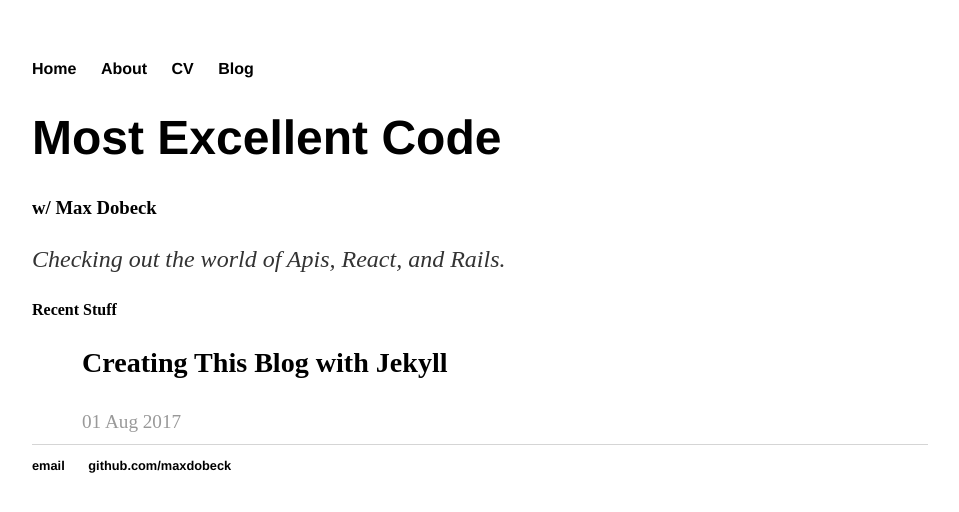
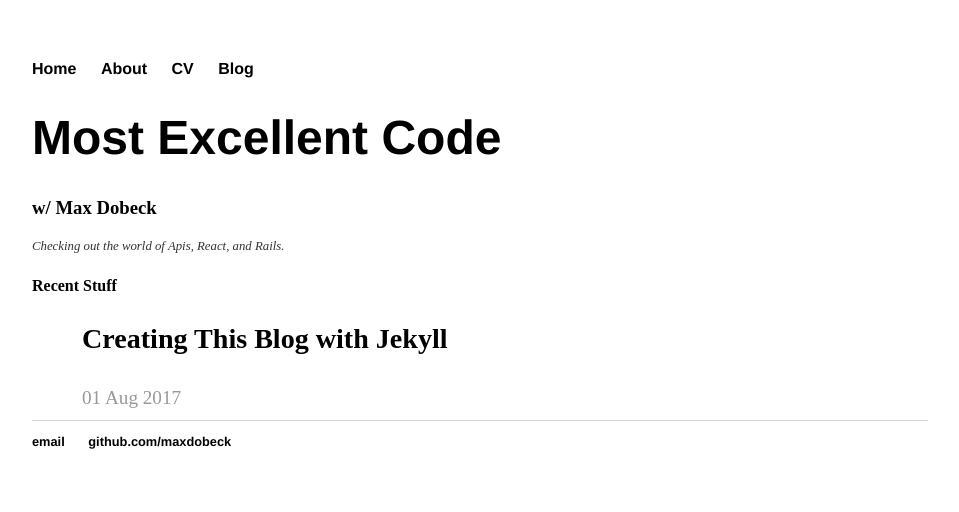
Before and after one commit to maxdobeck/maxdobeck.github.io, a Jekyll site: the page built from index.html, in a window 1280 px wide. Shown: the top 512 px of the page, without its empty margins (160-1119 px from the left). Built offline with Jekyll 4.4.1, drawn with Linux system fonts in a browser that asks for light colours.

```diff
--- a/css/main.css
+++ b/css/main.css
@@ -14,7 +14,7 @@
 }
 .subtitle {
     font-style: italic;
-    font-size: 150%;
+    font-size: .80em;
 }
 a {
     color: black;
@@ -49,7 +49,7 @@
 a.postTitle h1.postTitle {
   text-decoration: none;
   color: black;
-  margin: 0px;
+  margin: none;
 }
 .postDate {
     color: #999;
```
